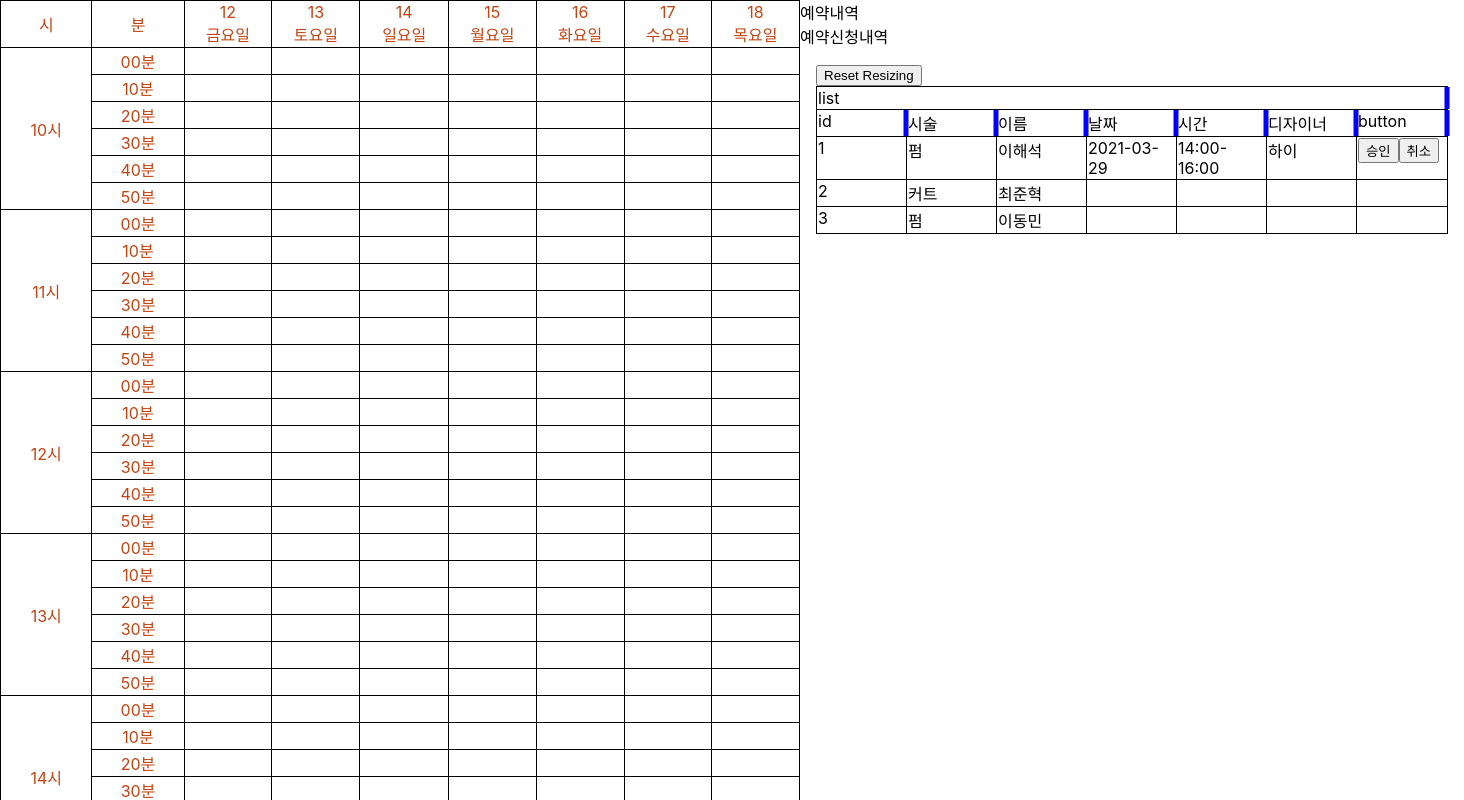
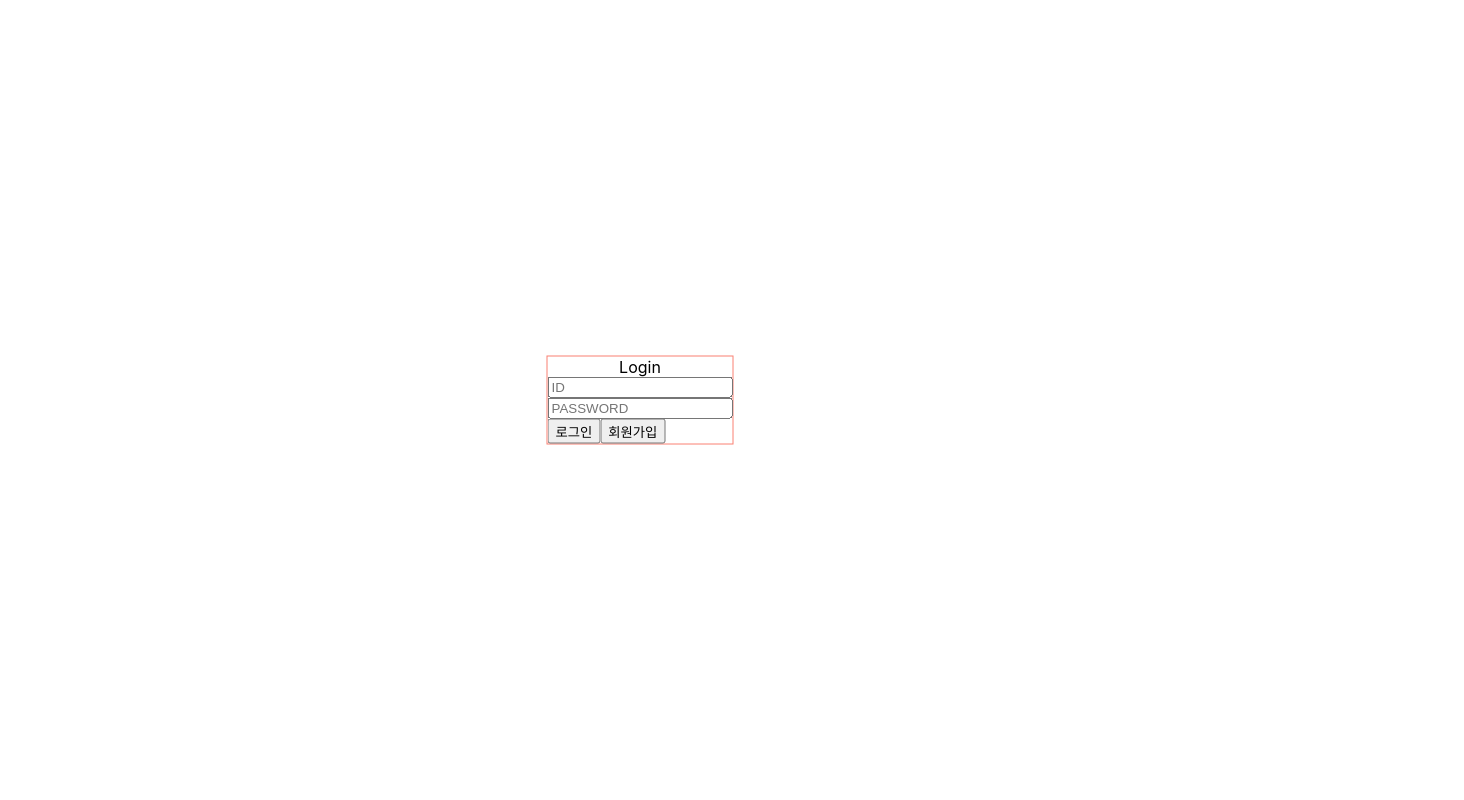
Before and after one commit to LateNightSeoul/Designers-React, a React (Create React App) app: page / in a window 1280 px wide. Shown: the top 800 px of the page, 1464 px wide, since content can reach past the window. Built offline with nearby package versions, Linux system fonts and the light colour scheme.

Commit message:
feat: login 기능 구현 및 docker 설정

```diff
--- a/src/js/App.js
+++ b/src/js/App.js
@@ -2,11 +2,12 @@ import React from 'react';
 import '../css/App.css';
 import CreateTreatment from './Component/createStore/CreateTreatment';
 import SchedulerContainer from './Component/scheduler/SchedulerContainer';
+import Login from './Component/member/Login';
 
 
 function App() {
   return (
-    <SchedulerContainer/>
+    <Login/>
   );
 }
 
--- a/src/js/Component/member/Login.js
+++ b/src/js/Component/member/Login.js
@@ -1,21 +1,66 @@
-import React from 'react';
+import React, { useState } from 'react';
 import './css/login.css';
 
 function Login() {
+
+    const [loginInfo, setLoginInfo] = useState({
+        id: "",
+        password: "",
+    })
+
+    const handleId = e => {
+        setLoginInfo({
+            ...loginInfo,
+            id: e.target.value
+        })
+        console.log(loginInfo)
+    }
+
+    const handlePassword = e => {
+        setLoginInfo({
+            ...loginInfo,
+            password: e.target.value
+        })
+    }
+
+    const handleSubmit = e => {
+        e.preventDefault();
+
+        const login_info = {
+            method: "POST",
+            body: JSON.stringify(loginInfo),
+            headers: {
+                "Content-Type": "application/json"
+            }
+        }
+        fetch("http://localhost:8080/login", login_info)
+        .then(res => res.json())
+        .then(response => console.log('Success:', JSON.stringify(response)))
+        .catch(error => console.error('Error:', error));
+    }
+
     return (
         <div className={'login-container'}>
             <div className={'login-logo'}>
                 <div>Login</div>
             </div>
 
-            <div className={'input-container'}>
-                <input type={Text} id={'login-id'} placeholder={'ID'}/>
-                <input type={Text} id={'login-password'} placeholder={'PASSWORD'}/>
-            </div>
-            <div className={'button-container'}>
-                <div>Button</div>
-                <div>Button</div>
-            </div>
+        <form onSubmit={handleSubmit}>
+            <input
+                type={Text}
+                id={'login-id'}
+                placeholder={'ID'}
+                onChange={handleId}/>
+            <input
+                type={Text}
+                id={'login-password'}
+                placeholder={'PASSWORD'}
+                onChange={handlePassword}/>
+
+
+            <button type='submit'>로그인</button>
+            <button>회원가입</button>
+        </form>
         </div>
     )
 }
--- a/src/js/Component/scheduler/SchedulerMain.js
+++ b/src/js/Component/scheduler/SchedulerMain.js
@@ -31,7 +31,7 @@ function MainComponent( { hour, minute }) {
 
   return (
     <tr>
-    {(minute === '00분') ? <td rowSpan={6}>{hour}시</td> : null}
+    {(minute === '00분') ? <td rowSpan={2}>{hour}시</td> : null}
     <td>{minute}</td>
     {date[0].dates.map((date, i) => {
       if(schedules.length > 0 && date === schedules[0].treatment_date) {
--- a/src/js/Component/scheduler/css/schedule.css
+++ b/src/js/Component/scheduler/css/schedule.css
@@ -35,6 +35,6 @@ td {
     border: 1px solid black;
     text-align: center;
     width : 9999px;
-    height: 5px;
+    height: 30px;
     position: relative;
 }
--- a/src/modules/date.js
+++ b/src/modules/date.js
@@ -1,6 +1,6 @@
 const dateObj = new Date();
 const days_of_week = ['일요일', '월요일', '화요일', '수요일', '목요일', '금요일', '토요일'];
-const minutes = ['00분', '10분', '20분', '30분', '40분', '50분'];
+const minutes = ['00분', '30분'];
 
 function getDays() {
     let days = [];
```
Also changed, not shown: 1 other file (tests, documents, lock files or other folders).
